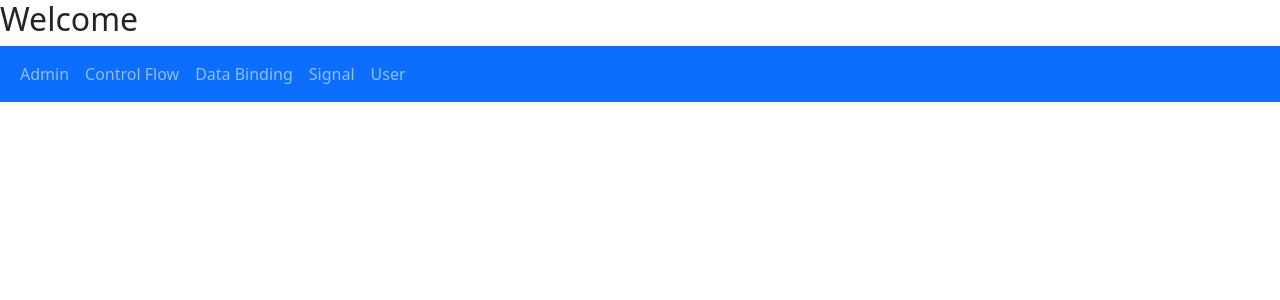
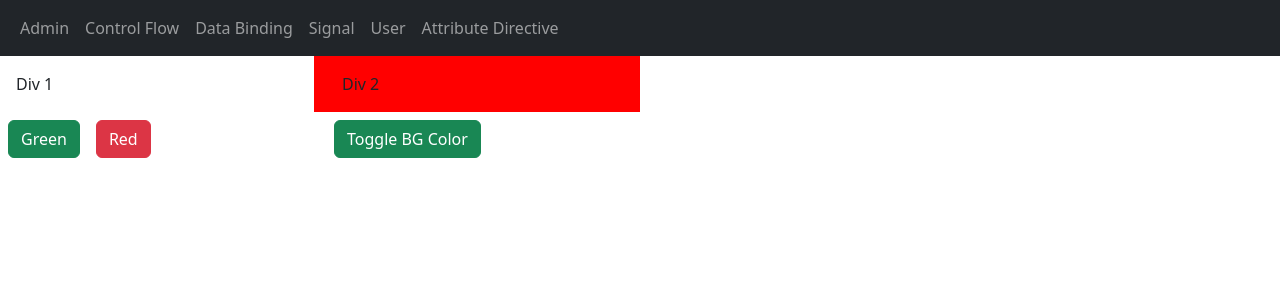
Before and after one commit to thephotogenicbug/angular_20_tutorial, an Angular app: page /attribute-directive in a window 1280 px wide. Before the commit this address led to /. Shown: the top 300 px of the page. Built offline with nearby package versions, Linux system fonts and the light colour scheme.

Commit message:
angular attribute-directive

```diff
--- a/src/app/app.html
+++ b/src/app/app.html
@@ -1,8 +1,7 @@
-<h2>Welcome</h2>
 <!-- <app-data-binding></app-data-binding> -->
 <!-- <app-signal-example></app-signal-example> -->
 
-<nav class="navbar navbar-expand-sm bg-primary navbar-dark">
+<nav class="navbar navbar-expand-sm bg-dark navbar-dark">
   <div class="container-fluid">
     <ul class="navbar-nav">
       <li class="nav-item">
@@ -20,6 +19,9 @@
       <li class="nav-item">
         <a class="nav-link" routerLink="user">User</a>
       </li>
+      <li class="nav-item">
+        <a class="nav-link" routerLink="attribute-directive">Attribute Directive</a>
+      </li>
     </ul>
   </div>
 </nav>
--- a/src/app/app.routes.ts
+++ b/src/app/app.routes.ts
@@ -4,6 +4,7 @@
 import { DataBinding } from './components/data-binding/data-binding';
 import { SignalExample } from './components/signal-example/signal-example';
 import { User } from './components/user/user';
+import { AttDirective } from './components/att-directive/att-directive';
 
 export const routes: Routes = [
   {
@@ -26,4 +27,8 @@
     path: 'user',
     component: User,
   },
+  {
+    path: 'attribute-directive',
+    component: AttDirective,
+  },
 ];
--- /dev/null
+++ b/src/app/components/att-directive/att-directive.html
@@ -0,0 +1,18 @@
+<div class="row">
+  <div class="col-3">
+    <div class="p-3" [ngClass]="div1BgClassName()">Div 1 {{ div1BgClassName() }}</div>
+  </div>
+  <div class="col-3" [ngStyle]="{ 'background-color': isDiv2Green == true ? 'blue' : 'red' }">
+    <div class="p-3">Div 2</div>
+  </div>
+</div>
+
+<div class="row">
+  <div class="col-3">
+    <button class="btn btn-success m-2" (click)="setBgClass('text-success')">Green</button>
+    <button class="btn btn-danger m-2" (click)="setBgClass('text-danger')">Red</button>
+  </div>
+  <div class="col-3">
+    <button class="btn btn-success m-2" (click)="toggleDiv2Color()">Toggle BG Color</button>
+  </div>
+</div>
--- /dev/null
+++ b/src/app/components/att-directive/att-directive.ts
@@ -0,0 +1,22 @@
+import { NgClass, NgStyle } from '@angular/common';
+import { Component, signal } from '@angular/core';
+
+@Component({
+  selector: 'app-att-directive',
+  imports: [NgClass, NgStyle],
+  templateUrl: './att-directive.html',
+  styleUrl: './att-directive.css',
+})
+export class AttDirective {
+  div1BgClassName = signal<string>('');
+
+  isDiv2Green: boolean = false;
+
+  setBgClass(className: string) {
+    this.div1BgClassName.set(className);
+  }
+
+  toggleDiv2Color() {
+    this.isDiv2Green = !this.isDiv2Green;
+  }
+}
```
Also changed, not shown: src/app/components/att-directive/att-directive.css (added), 1 other file (tests, documents, lock files or other folders).
